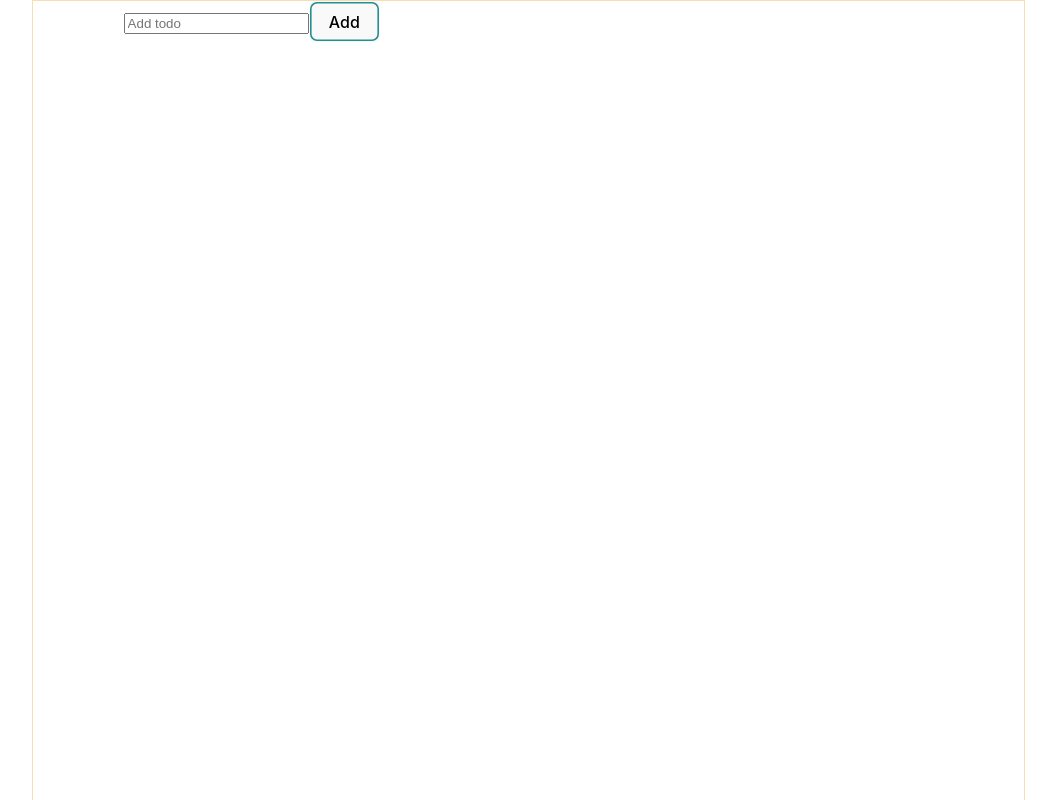
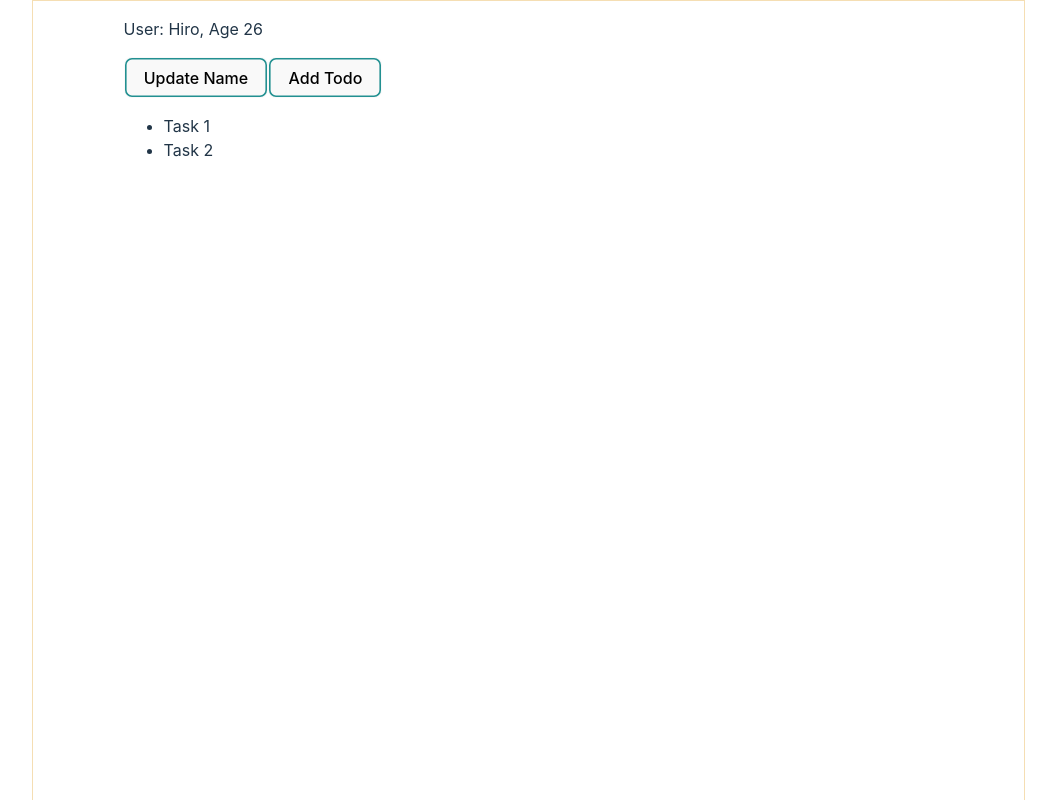
Before and after one commit to d3vaqa/02days-ReactHooks, a React (Vite) app: page / in a window 1280 px wide. Shown: the top 800 px of the page, without its empty margins (148-1204 px from the left). Built offline with nearby package versions, Linux system fonts and the light colour scheme.

Commit message:
added the ComplexState file in the component Folder

```diff
--- a/src/App.jsx
+++ b/src/App.jsx
@@ -3,6 +3,7 @@ import Counter from './Components/Counter'
 import BasicEffects from './Components/BasicEffects'
 import CounterTwo from './Components/CounterTwo'
 import TodoList from './Components/TodoList'
+import ComplexState from './Components/ComplexState'
 function App() {
 
 
@@ -13,12 +14,8 @@ function App() {
 
 
 
-    <br />
-    <br />
-    <br />
+   <ComplexState></ComplexState>
 
-
-    <TodoList></TodoList>
 
 
 
--- /dev/null
+++ b/src/Components/ComplexState.jsx
@@ -0,0 +1,60 @@
+import React from 'react'
+import { useState } from 'react'
+
+const ComplexState = () => {
+    const [data, setData] = useState({
+        user:{
+            name: 'Hiro',
+            age: 26,
+        },
+        todos: ['Task 1','Task 2']
+    })
+
+
+
+
+    const updateUserName = ()=> {
+        setData({
+            ...data,
+            user: {
+                ...data.user,
+                name:
+                'Aqa'
+            },
+        })
+
+    }
+
+
+    const addTodo = () =>{
+        setData({
+            ...data,
+            todos: [...data.todos, 'New Task']
+        })
+    }
+
+
+
+  return (
+    <div>
+
+    <p>User: {data.user.name}, Age {data.user.age}</p>
+    <button onClick={updateUserName}>Update Name</button>
+    <button onClick={addTodo}> Add Todo</button>
+
+    <ul>
+        {data.todos.map((todo, index) => (
+            <li key={index}> {todo}</li>
+            ))}
+
+
+    </ul>
+
+
+
+
+    </div>
+  )
+}
+
+export default ComplexState
```
